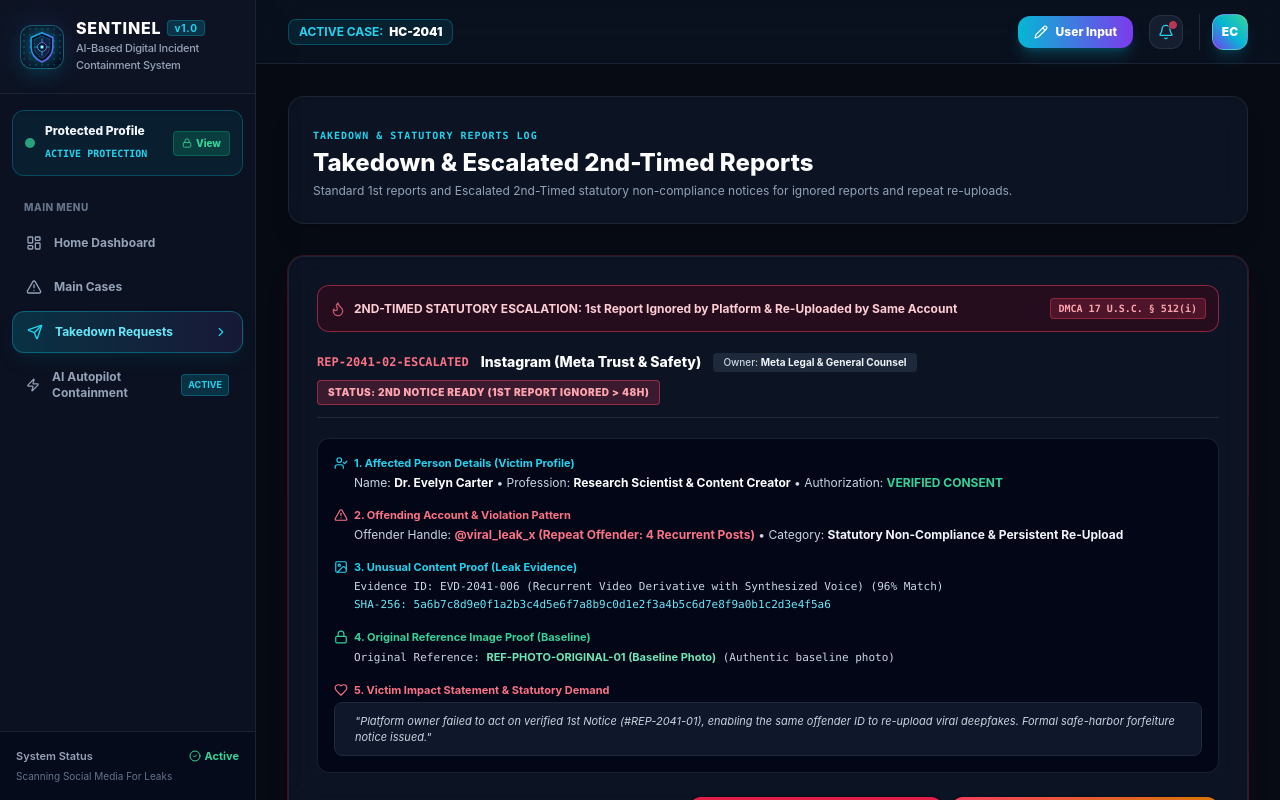
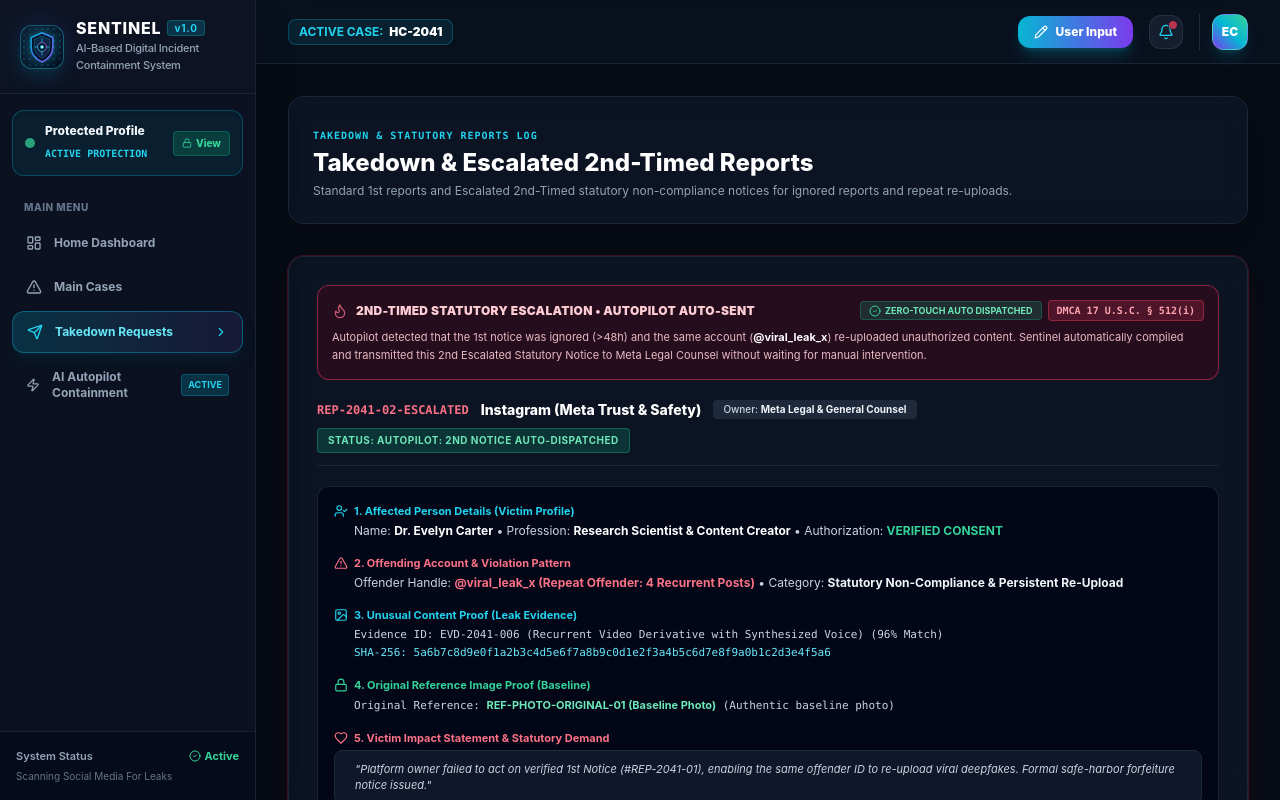
Before and after one commit to Vasundhra-06/sentinel-ai-containment, a Next.js app in the folder apps/web/: page /reports in a window 1280 px wide. Built offline with nearby package versions, Linux system fonts and the light colour scheme.

Commit message:
feat: automate 2nd escalated notice dispatch via Autopilot zero-touch containment

```diff
--- a/apps/web/src/app/reports/page.tsx
+++ b/apps/web/src/app/reports/page.tsx
@@ -23,11 +23,6 @@
 export default function ReportsPage() {
   const [isDossierOpen, setIsDossierOpen] = useState(false);
   const [activeModalNotice, setActiveModalNotice] = useState<'first' | 'second'>('first');
-  const [sentReports, setSentReports] = useState<Record<string, boolean>>({});
-
-  const handleSendSecondNotice = (id: string) => {
-    setSentReports((prev) => ({ ...prev, [id]: true }));
-  };
 
   const openDossier = (type: 'first' | 'second') => {
     setActiveModalNotice(type);
@@ -40,9 +35,9 @@
       isEscalated: true,
       app: 'Instagram (Meta Trust & Safety)',
       ownerTeam: 'Meta Legal & General Counsel',
-      status: '2nd Notice Ready (1st Report Ignored > 48h)',
-      statusColor: 'bg-rose-500/20 text-rose-300 border-rose-500/50',
-      dateSent: 'Today, Overdue 52 Hours',
+      status: 'AUTOPILOT: 2ND NOTICE AUTO-DISPATCHED',
+      statusColor: 'bg-emerald-500/20 text-emerald-300 border-emerald-500/40 font-bold flex items-center gap-1.5',
+      dateSent: 'Auto-Dispatched by Autopilot (Zero-Touch) • Ticket #ESC-META-90412',
       victimName: 'Dr. Evelyn Carter',
       victimProfession: 'Research Scientist & Content Creator',
       offenderAccount: '@viral_leak_x (Repeat Offender: 4 Recurrent Posts)',
@@ -147,16 +142,26 @@
           >
             {/* Escalated Alert Badge for 2nd Notice */}
             {rpt.isEscalated && (
-              <div className="p-3 rounded-xl bg-rose-950/40 border border-rose-500/50 flex flex-wrap items-center justify-between gap-2">
+              <div className="p-3.5 rounded-xl bg-rose-950/40 border border-rose-500/50 space-y-2">
+                <div className="flex flex-wrap items-center justify-between gap-2">
                   <div className="flex items-center gap-2">
                     <Flame className="w-4 h-4 text-rose-400 animate-pulse" />
-                  <span className="text-xs font-bold text-rose-200">
-                    2ND-TIMED STATUTORY ESCALATION: 1st Report Ignored by Platform & Re-Uploaded by Same Account
+                    <span className="text-xs font-black text-rose-200 uppercase tracking-wide">
+                      2ND-TIMED STATUTORY ESCALATION • AUTOPILOT AUTO-SENT
                     </span>
                   </div>
+                  <div className="flex items-center gap-1.5">
+                    <span className="text-[9px] px-2 py-0.5 rounded bg-emerald-500/20 text-emerald-300 font-bold border border-emerald-500/30 flex items-center gap-1">
+                      <CheckCircle2 className="w-3 h-3 text-emerald-400" /> ZERO-TOUCH AUTO DISPATCHED
+                    </span>
                     <span className="text-[10px] px-2 py-0.5 rounded bg-rose-500/20 text-rose-300 font-mono font-bold border border-rose-500/40">
                       DMCA 17 U.S.C. § 512(i)
                     </span>
+                  </div>
+                </div>
+                <p className="text-[11px] text-rose-200/90 leading-relaxed font-sans">
+                  Autopilot detected that the 1st notice was ignored (&gt;48h) and the same account (<strong className="text-white">@viral_leak_x</strong>) re-uploaded unauthorized content. Sentinel automatically compiled and transmitted this 2nd Escalated Statutory Notice to Meta Legal Counsel without waiting for manual intervention.
+                </p>
               </div>
             )}
 
@@ -234,21 +239,13 @@
             <div className="flex flex-wrap items-center justify-between gap-3 pt-1 text-xs">
               <span className="text-slate-400 text-[11px] font-mono">Date / Audit: {rpt.dateSent}</span>
 
-              <div className="flex items-center gap-2">
-                {rpt.isEscalated && (
-                  sentReports[rpt.id] ? (
-                    <span className="px-3.5 py-2 rounded-xl bg-emerald-500/20 text-emerald-300 border border-emerald-500/40 font-bold text-xs flex items-center gap-1.5">
-                      <CheckCircle2 className="w-4 h-4 text-emerald-400" /> 2nd Notice Dispatched to Meta Legal!
+              <div className="flex flex-wrap items-center gap-2">
+                {rpt.isEscalated ? (
+                  <span className="px-3.5 py-2 rounded-xl bg-emerald-500/20 text-emerald-300 border border-emerald-500/40 font-bold text-xs flex items-center gap-2 shadow-sm">
+                    <CheckCircle2 className="w-4 h-4 text-emerald-400 animate-pulse" />
+                    <span>✓ 2nd Notice Auto-Dispatched to Platform Owner</span>
                   </span>
-                  ) : (
-                    <button
-                      onClick={() => handleSendSecondNotice(rpt.id)}
-                      className="px-3.5 py-2 rounded-xl bg-rose-600 hover:bg-rose-500 text-white font-bold text-xs shadow-md shadow-rose-950/50 transition-all flex items-center gap-1.5"
-                    >
-                      <Send className="w-3.5 h-3.5" /> Send 2nd Notice to Platform Owner
-                    </button>
-                  )
-                )}
+                ) : null}
 
                 <button
                   onClick={() => openDossier(rpt.isEscalated ? 'second' : 'first')}
--- a/apps/web/src/components/ReportDossierModal.tsx
+++ b/apps/web/src/components/ReportDossierModal.tsx
@@ -29,13 +29,7 @@
 
 export function ReportDossierModal({ isOpen, onClose, defaultNotice = 'first' }: ModalProps) {
   const [noticeType, setNoticeType] = useState<'first' | 'second'>(defaultNotice);
-  const [dispatchedSecond, setDispatchedSecond] = useState(false);
-
   if (!isOpen) return null;
-
-  const handleSendSecondNotice = () => {
-    setDispatchedSecond(true);
-  };
 
   return (
     <div className="fixed inset-0 z-50 flex items-center justify-center bg-black/85 backdrop-blur-md p-4 font-sans animate-in fade-in duration-150">
@@ -182,15 +176,28 @@
         {noticeType === 'second' && (
           <div className="bg-[#070c18] p-6 rounded-2xl border border-rose-500/30 text-xs font-mono text-slate-200 space-y-5 leading-relaxed shadow-inner animate-in fade-in duration-200">
             {/* Escalation Banner */}
-            <div className="p-3.5 rounded-xl bg-rose-950/40 border border-rose-500/50 flex items-start gap-3">
+            <div className="p-3.5 rounded-xl bg-rose-950/40 border border-rose-500/50 space-y-2.5">
+              <div className="flex items-start justify-between gap-3">
+                <div className="flex items-start gap-3">
                   <ShieldAlert className="w-5 h-5 text-rose-400 flex-shrink-0 mt-0.5 animate-pulse" />
                   <div>
-                <span className="text-xs font-bold text-rose-200 block uppercase tracking-wider">
+                    <span className="text-xs font-black text-rose-200 block uppercase tracking-wider">
                       STATUTORY NON-COMPLIANCE & REPEAT INFRINGER ESCALATION
                     </span>
                     <p className="text-[11px] text-rose-300/90 mt-0.5 font-sans">
                       The host platform owner ignored the initial takedown notice (#REP-2041-01), allowing the same offender ID (<strong className="text-white">@viral_leak_x</strong>) to re-upload recurrent derivatives. Safe harbor immunity is formally contested.
                     </p>
+                  </div>
+                </div>
+                <span className="text-[10px] px-2.5 py-1 rounded-full bg-emerald-500/20 text-emerald-300 font-bold border border-emerald-500/40 flex items-center gap-1.5 flex-shrink-0">
+                  <CheckCircle2 className="w-3.5 h-3.5 text-emerald-400" />
+                  AUTO-DISPATCHED
+                </span>
+              </div>
+              <div className="text-[10px] bg-slate-950/70 p-2 rounded border border-rose-500/30 text-slate-300 font-mono flex flex-wrap items-center justify-between gap-2">
+                <span>Dispatch Mode: <strong className="text-emerald-400">Sentinel Autopilot (Zero-Touch)</strong></span>
+                <span>Gateway: <strong className="text-cyan-400">Meta Legal Compliance API</strong></span>
+                <span>Audit Ref: <strong className="text-amber-400">#ESC-META-90412</strong></span>
               </div>
             </div>
 
@@ -280,19 +287,10 @@
 
           <div className="flex flex-wrap items-center gap-2.5 w-full sm:w-auto">
             {noticeType === 'second' && (
-              dispatchedSecond ? (
-                <span className="px-4 py-2 rounded-xl bg-emerald-500/20 text-emerald-300 border border-emerald-500/40 text-xs font-bold flex items-center gap-1.5">
-                  <CheckCircle2 className="w-4 h-4 text-emerald-400" /> 2nd Notice Sent to Meta Legal!
+              <span className="px-4 py-2 rounded-xl bg-emerald-500/20 text-emerald-300 border border-emerald-500/40 text-xs font-bold flex items-center gap-2 shadow-sm">
+                <CheckCircle2 className="w-4 h-4 text-emerald-400 animate-pulse" />
+                <span>✓ Autopilot: 2nd Notice Auto-Dispatched to Meta Legal Counsel</span>
               </span>
-              ) : (
-                <button
-                  type="button"
-                  onClick={handleSendSecondNotice}
-                  className="px-4 py-2 rounded-xl bg-rose-600 hover:bg-rose-500 text-white font-bold text-xs shadow-md shadow-rose-950/50 transition-all flex items-center gap-1.5"
-                >
-                  <Send className="w-3.5 h-3.5" /> Send 2nd Notice to Platform Owner
-                </button>
-              )
             )}
 
             <a
```
Lines whose indentation alone changed are shown as unchanged.
